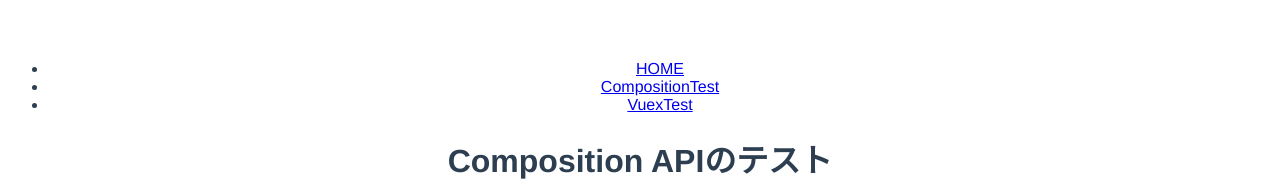
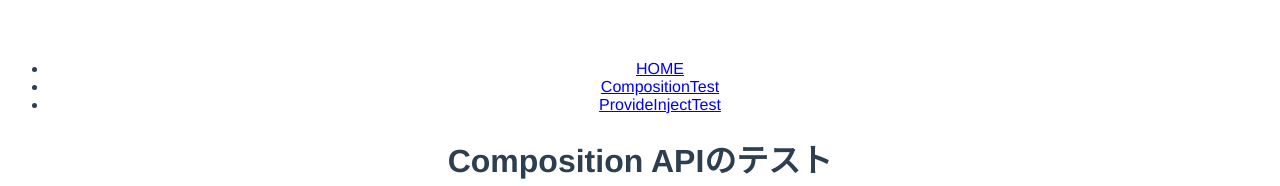
Before and after one commit to yujiokayama/vue3-test, a Vue app: page /#/composition-test in a window 1280 px wide. Shown: the top 186 px of the page. Built offline with nearby package versions, Linux system fonts and the light colour scheme.

Commit message:
composition-apiによる状態とロジックの分離

```diff
--- a/package.json
+++ b/package.json
@@ -52,5 +52,9 @@
     "> 1%",
     "last 2 versions",
     "not dead"
-  ]
+  ],
+  "prettier": {
+    "singleQuote": true,
+    "semi": false
+  }
 }
--- a/src/App.vue
+++ b/src/App.vue
@@ -6,7 +6,7 @@
         <li>
           <router-link to="/composition-test">CompositionTest</router-link>
         </li>
-        <li><router-link to="/vuex-test">VuexTest</router-link></li>
+        <li><router-link to="/provide-inject-test">ProvideInjectTest</router-link></li>
       </ul>
     </nav>
     <router-view></router-view>
--- a/src/components/TestLogic.ts
+++ b/src/components/TestLogic.ts
@@ -1,19 +1,22 @@
-import { defineComponent, computed, reactive, ref, onMounted } from "vue";
+import { defineComponent, computed, reactive, ref, onMounted } from 'vue'
 
-export default defineComponent({
-  name: "TestLogic",
-  setup() {
-    /**
-     * reactive
-     */
-    const state = reactive<{
-      name: string;
-    }>({
-      name: "デフォルト",
-    });
+const TestLogic = () => {
+  // 状態
+  const state = reactive<{
+    count: number
+  }>({
+    count: 0
+  })
 
-    return {
-      state,
-    };
-  },
-});
+  // ロジック
+  const increment = () => state.count++
+  const decrement = () => state.count--
+
+  return {
+    state,
+    increment,
+    decrement
+  }
+}
+
+export default TestLogic
--- a/src/router/index.ts
+++ b/src/router/index.ts
@@ -1,7 +1,7 @@
 import { createRouter, createWebHashHistory, RouteRecordRaw } from "vue-router";
 import Home from "../views/Home.vue";
 import CompositionTest from "../views/CompositionTest.vue";
-import VuexTest from "../views/VuexTest.vue";
+import ProvideInjectTest from "../views/ProvideInjectTest.vue";
 
 const routes: Array<RouteRecordRaw> = [
   {
@@ -15,9 +15,9 @@ const routes: Array<RouteRecordRaw> = [
     component: CompositionTest,
   },
   {
-    path: "/vuex-test",
-    name: "VuexTest",
-    component: VuexTest,
+    path: "/provide-inject-test",
+    name: "ProvideInjectTest",
+    component: ProvideInjectTest,
   },
   {
     path: "/about",
--- /dev/null
+++ b/src/views/ProvideInjectTest.vue
@@ -0,0 +1,19 @@
+<template>
+  <h1>provide/injectテスト</h1>
+  {{ state.count }}
+</template>
+
+<script lang="ts">
+import { defineComponent } from 'vue'
+import TestLogic from '@/components/TestLogic'
+
+export default defineComponent({
+  name: 'ProvideInjectTest',
+  setup() {
+    const { state, increment, decrement } = TestLogic()
+    return {
+      state
+    }
+  }
+})
+</script>
--- a/src/views/VuexTest.vue
+++ /dev/null
@@ -1,16 +0,0 @@
-<template>
-  <h1>Vuexテスト</h1>
-  {{ name }}です
-</template>
-
-<script lang="ts">
-import { defineComponent } from "vue";
-import CompositionTest from "./CompositionTest.vue";
-
-export default defineComponent({
-  name: "VuexTest",
-  setup() {
-    return {};
-  },
-});
-</script>
```
Also changed, not shown: src/views/Home.vue (+4 -4 lines).
